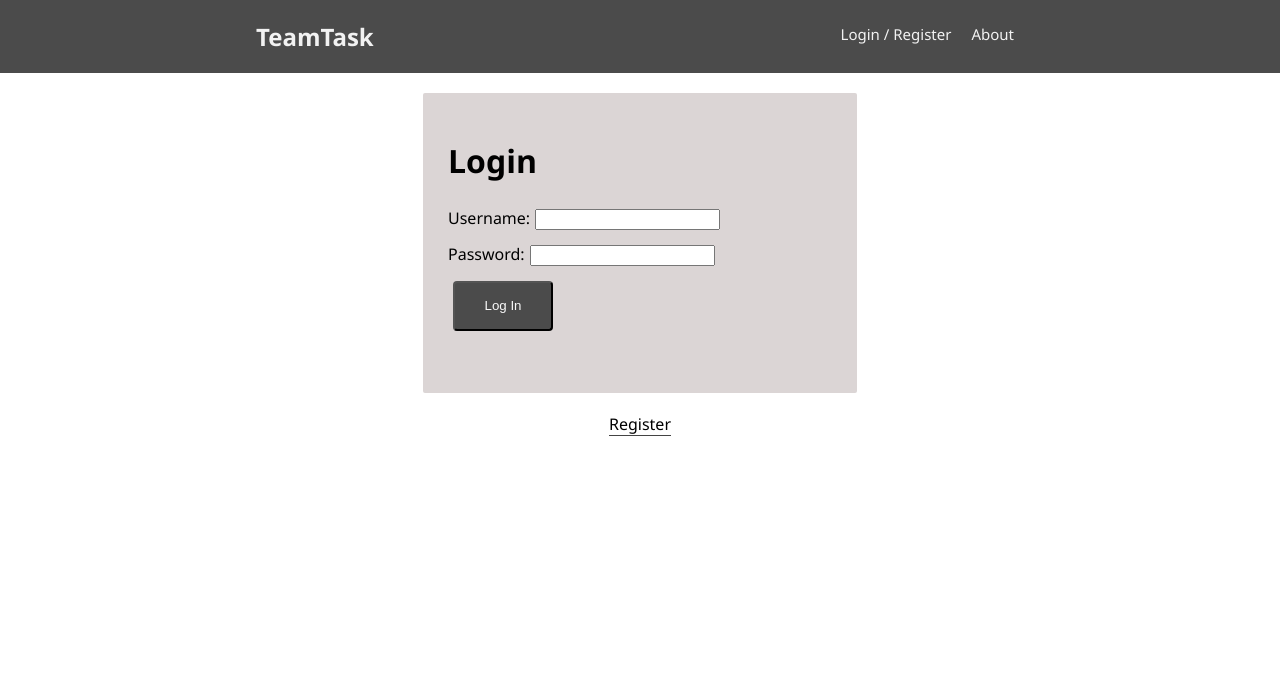
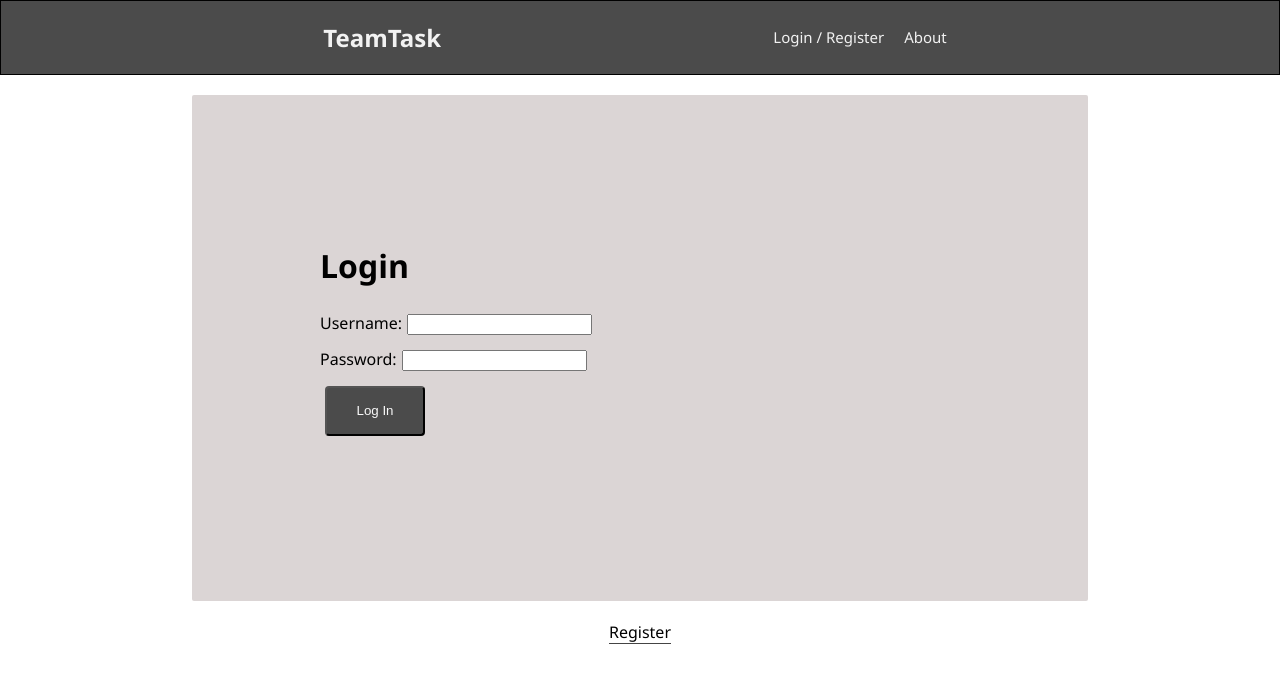
Before and after one commit to ericelvendahl/solo-project, a React (Create React App) app: page /#/currenttasklist in a window 1280 px wide. Shown: the top 680 px of the page. Built offline with nearby package versions, Linux system fonts and the light colour scheme; no server answers.

Commit message:
fixed renaming bug

```diff
--- a/src/components/App/App.css
+++ b/src/components/App/App.css
@@ -1,8 +1,16 @@
 body {
-    font-family: 'Segoe UI', Tahoma, Geneva, Verdana, sans-serif;
+  font-family: "Segoe UI", Tahoma, Geneva, Verdana, sans-serif;
   margin: 0px;
 }
-
+.button-small {
+  background-color: #4b4b4b;
+  border-radius: 4px;
+  color: #f8f8f8;
+  min-height: 30px;
+  min-width: 80px;
+  outline: 0;
+  cursor: pointer;
+}
 .alert {
   background-color: #4b4b4b;
   margin: 50px;
@@ -10,10 +18,10 @@ body {
 
 form {
   background-color: #dbd5d5;
-    width: 30%;
+  width: 50%;
   height: 250px;
   margin: 20px auto;
-    padding: 25px;
+  padding: 10%;
   border-radius: 2px;
 }
 
@@ -22,29 +30,44 @@ input {
   margin-bottom: 10px;
 }
 
-.log-in, .log-out, .register {
+.log-in,
+.log-out,
+.register {
   background-color: #4b4b4b;
   border-radius: 4px;
   color: #f8f8f8;
   min-height: 50px;
   min-width: 100px;
-  outline:0;
+  outline: 0;
   cursor: pointer;
+  /* ---- */
+  /* list-style-type: none;
+  margin:0;
+  padding:0;
+  border: 1px dotted red;
+  display: flex;
+  flex-direction:row;
+  flex-wrap:wrap;
+  justify-content:space-evenly;
+  align-items:center;
+  height:15%;*/
 }
 
-.log-in:hover, .log-out:hover, .register:hover {
+.log-in:hover,
+.log-out:hover,
+.register:hover {
   background-color: #4b4b4b;
 }
 
 /* This line makes the "Register" and "Login" buttons look like links */
 .link-button {
-    background:none;
-    color:inherit;
-    border:none;
-    padding:0;
+  background: none;
+  color: inherit;
+  border: none;
+  padding: 0;
   font: inherit;
-    outline:0;
-    border-bottom:1px solid #444;
+  outline: 0;
+  border-bottom: 1px solid #444;
   cursor: pointer;
 }
 
--- a/src/components/CurrentTaskListPage/CurrentTaskListPage.js
+++ b/src/components/CurrentTaskListPage/CurrentTaskListPage.js
@@ -5,10 +5,7 @@ import LogOutButton from "../LogOutButton/LogOutButton";
 class CurrentTaskListPage extends Component {
   componentDidMount() {}
   componentDidUpdate(prevProps) {
-    if (
-      prevProps.currentTaskList !==
-      this.props.currentTaskList
-    ) {
+    if (prevProps.currentTaskList !== this.props.currentTaskList) {
       this.props.dispatch({
         type: "FETCH_LIST_BY_ID",
         payload: this.props.currentTaskList[0].task_list_id,
@@ -69,6 +66,7 @@ class CurrentTaskListPage extends Component {
   renameClicked = () => {
     const enteredName = prompt("Enter a new name for this list");
     console.log(enteredName);
+    if (enteredName !== null) {
       this.props.dispatch({
         type: "UPDATE_LIST_NAME",
         payload: {
@@ -76,16 +74,23 @@ class CurrentTaskListPage extends Component {
           id: this.props.currentTaskList[0].task_list_id,
         },
       });
+    }
   };
 
   render() {
     return (
       <div className="parent main-container">
         <div className="child-span-12">
-          <h2>{JSON.stringify(this.props.currentTaskListName)}</h2>
-          <button onClick={this.renameClicked}>Rename</button>
+          <h2>
+            {JSON.stringify(this.props.currentTaskListName)}
+            <span>
+              <button className="button-small" onClick={this.renameClicked}>
+                Rename
+              </button>
+            </span>
+          </h2>
+
           <h3>Add a new task:</h3>
-          <br />
           <p>
             Task Name:
             <input
@@ -101,7 +106,7 @@ class CurrentTaskListPage extends Component {
               value={this.state.taskDescription}
               onChange={this.handleInputChangeFor("taskDescription")}
             />
-            <button className="log-in" onClick={this.addClicked}>
+            <button className="button-small" onClick={this.addClicked}>
               Add task
             </button>
           </p>
--- a/src/components/Nav/Nav.css
+++ b/src/components/Nav/Nav.css
@@ -7,10 +7,20 @@
 }
 
 .nav {
-  overflow: hidden;
   background-color: #4b4b4b;
+  /* overflow: hidden;
   padding-left:20%;
-  padding-right:20%;
+  padding-right:20%; */
+  list-style-type: none;
+  margin:0;
+  padding:0;
+  border: 1px solid black;
+  display: flex;
+  flex-direction:row;
+/*   flex-wrap:wrap; */
+  justify-content:space-evenly;
+  align-items:center;
+  height:15%;
 }
 
 .nav-link {
```
Lines whose indentation alone changed are shown as unchanged.
